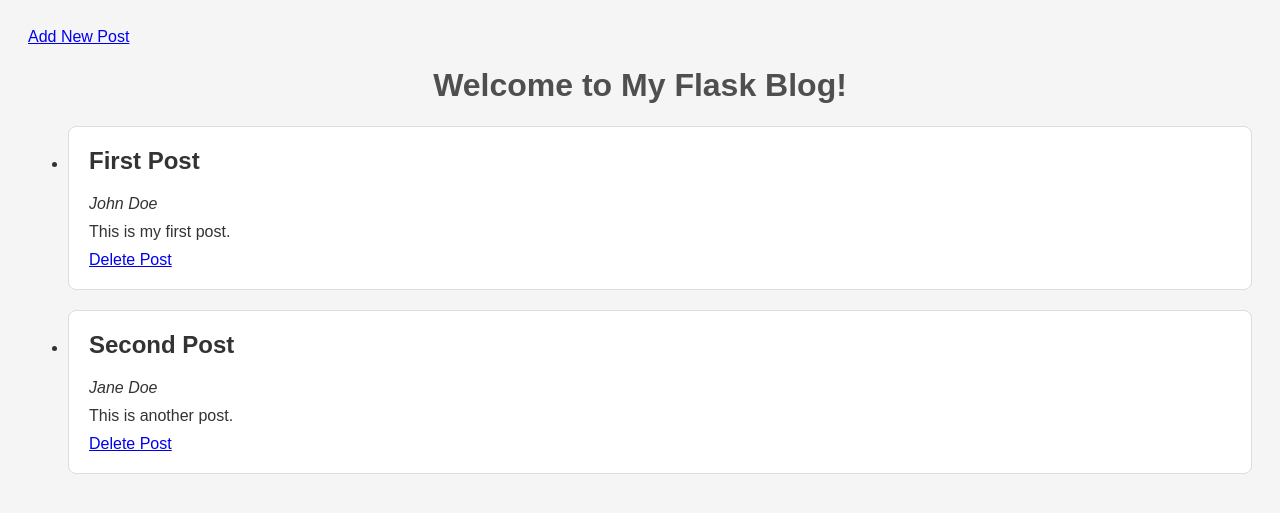
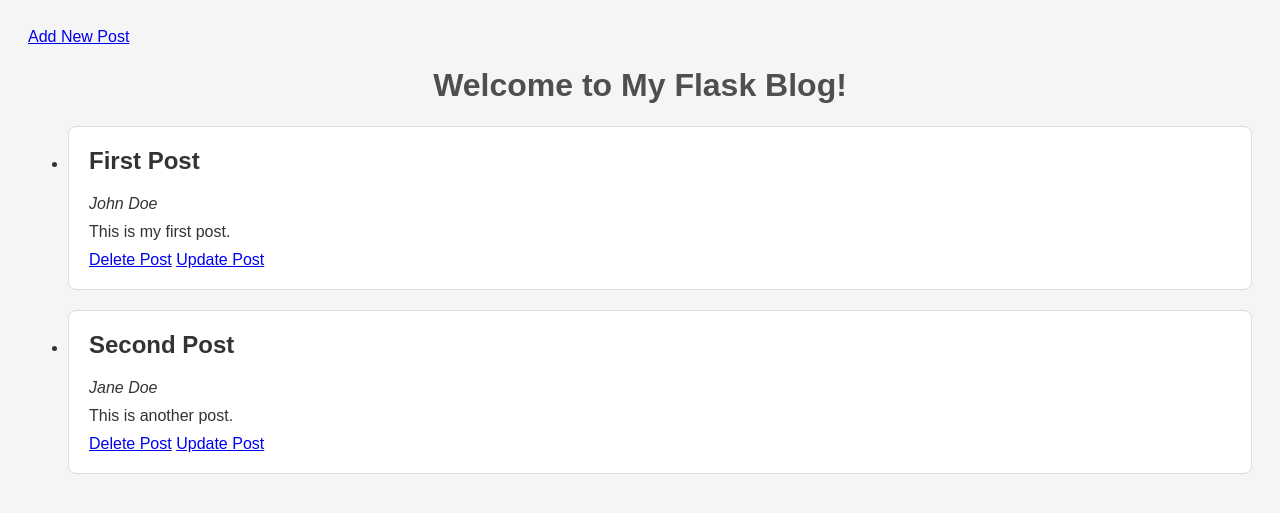
Before and after one commit to rongoods/flask-blog, a Flask app: page / in a window 1280 px wide. Shown: the top 513 px of the page. Run offline with Flask 3, Linux system fonts and the light colour scheme.

Commit message:
add update post

```diff
--- a/app.py
+++ b/app.py
@@ -1,5 +1,4 @@
 import json
-
 from flask import Flask, render_template, request, redirect, url_for
 
 app = Flask(__name__)
@@ -15,6 +14,14 @@ def save_posts(posts):
         json.dump(posts, file, indent=4)
 
 
+def fetch_post_by_id(post_id):
+    posts = load_posts()
+    for post in posts:
+        if post['id'] == post_id:
+            return post, posts
+    return None, posts
+
+
 @app.route('/')
 def index():
     blog_posts = load_posts()
@@ -24,14 +31,16 @@ def index():
 @app.route('/add', methods=['GET', 'POST'])
 def add():
     if request.method == 'POST':
-        new_id = len(load_posts()) + 1
+        posts = load_posts()
+        new_id = len(posts) + 1
         new_post = {
             "id": new_id,
             "author": request.form['author'],
             "title": request.form['title'],
             "content": request.form['content']
         }
-        save_posts(new_post)
+        posts.append(new_post)
+        save_posts(posts)
         return redirect(url_for('index'))
     return render_template('add.html')
 
@@ -47,5 +56,22 @@ def delete(post_id):
     return redirect(url_for('index'))
 
 
+@app.route('/update/<int:post_id>', methods=['GET', 'POST'])
+def update(post_id):
+    post, posts = fetch_post_by_id(post_id)
+    if post is None:
+        return "Post not found", 404
+
+    if request.method == 'POST':
+        post['author'] = request.form['author']
+        post['title'] = request.form['title']
+        post['content'] = request.form['content']
+
+        save_posts(posts)
+        return redirect(url_for('index'))
+
+    return render_template('update.html', post=post)
+
+
 if __name__ == '__main__':
     app.run(host="0.0.0.0", port=5000, debug=True)
--- a/templates/index.html
+++ b/templates/index.html
@@ -17,6 +17,7 @@
                     <p><em>{{ post.author }}</em></p>
                     <p>{{ post.content }}</p>
                     <a href="/delete/{{ post.id }}">Delete Post</a>
+                    <a href="/update/{{ post.id }}">Update Post</a>
                 </div>
             </li>
         {% endfor %}
```
Also changed, not shown: templates/update.html (added, +24 -0 lines).
